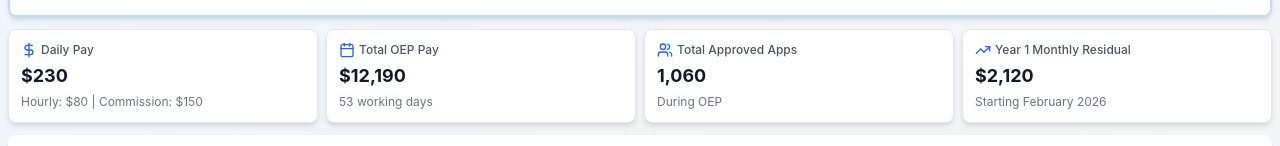
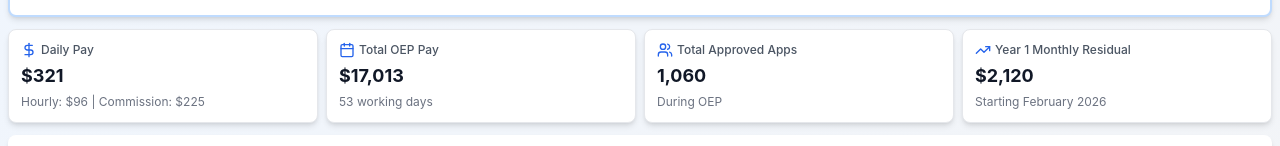
Before and after one commit to bbarnes4318/aca-comp, a React (Create React App) app: page / in a window 1280 px wide. Shown: the part 375-521 px from the top of the page. Built offline with nearby package versions, Linux system fonts and the light colour scheme; the HTML template or start-up script is replaced by a standard one.

Commit message:
Update payout: /hour +  per app starting on app 6

```diff
--- a/src/comp.jsx
+++ b/src/comp.jsx
@@ -4,8 +4,8 @@ import { Info, Settings, DollarSign, Calendar, TrendingUp, Users } from 'lucide-
 // Calculation utilities
 const calcDaily = (option, appsPerDay, dailyHours) => {
   if (option === 'Hourly+Commission') {
-    const hourly = 10 * Math.max(dailyHours, 0);
-    const commission = 10 * Math.max(appsPerDay - 5, 0); // $10 per app over 5 apps
+    const hourly = 12 * Math.max(dailyHours, 0);
+    const commission = 15 * Math.max(appsPerDay - 5, 0); // $15 per app over 5 apps
     return { hourly, commission, total: hourly + commission };
   } else {
     const total = 15 * Math.max(appsPerDay, 0);
```
